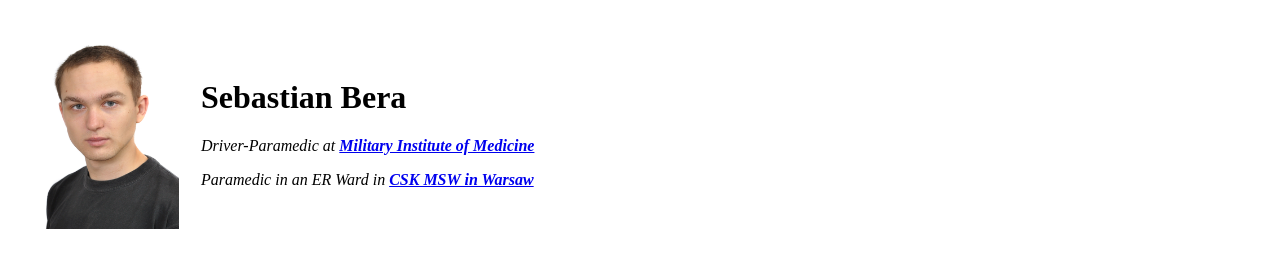
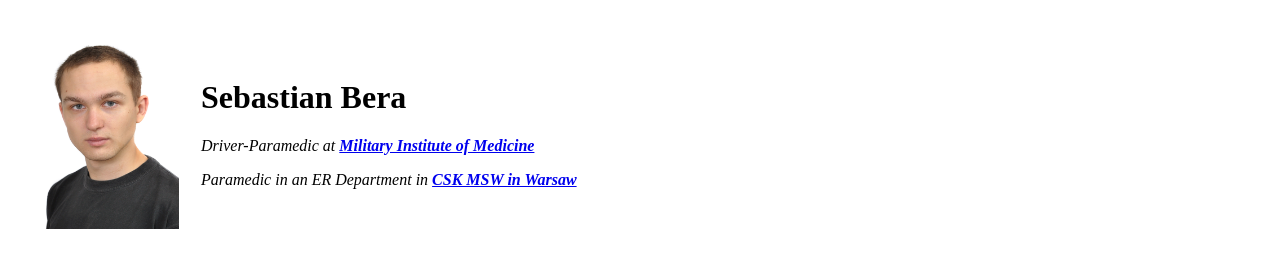
Before and after one commit to sh4d0wd4nc3r/CV, a plain HTML site: page index.html in a window 1280 px wide. Shown: the top 260 px of the page. Drawn offline with Linux system fonts and the light colour scheme; files whose address does not match are found by name.

Commit message:
Update index.html

```diff
--- a/index.html
+++ b/index.html
@@ -13,7 +13,7 @@
       <td>
         <h1>Sebastian Bera</h1>
         <p><em>Driver-Paramedic at <strong><a href="https://www.wim.mil.pl">Military Institute of Medicine</a></a></strong></em></p>
-        <p><em>Paramedic in an ER Ward in <strong><a href="https://cskmswia.pl">CSK MSW in Warsaw</a></strong></em></p>
+        <p><em>Paramedic in an ER Department in <strong><a href="https://cskmswia.pl">CSK MSW in Warsaw</a></strong></em></p>
       </td>
     </tr>
   </table>
```
